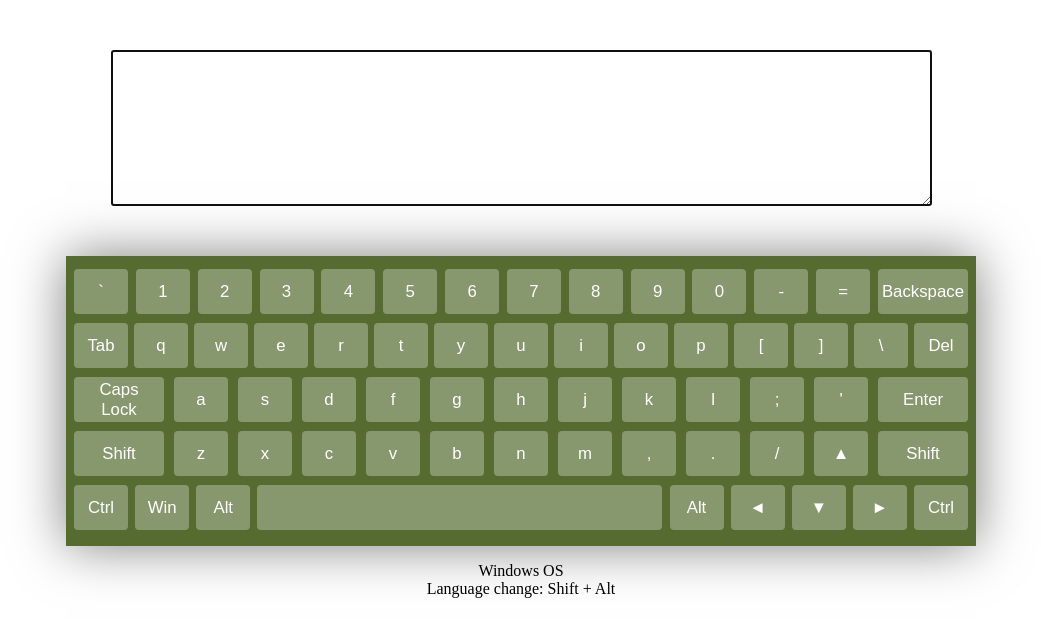
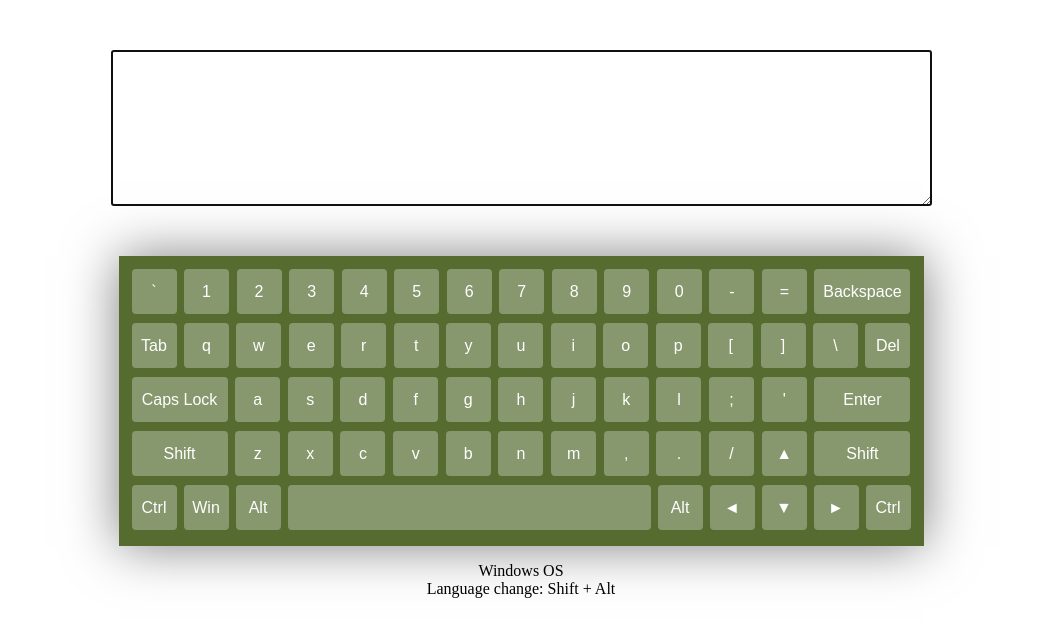
Before and after one commit to Tanya-Kh/Virtual-Keyboard, a plain HTML site: page index.html in a window 1280 px wide. Shown: the whole page, without its empty margins (119-1160 px from the left). Drawn offline with Linux system fonts and the light colour scheme.

Commit message:
refactor: create objects, add arrow functions change keyboard styles, simplify language change logic to avoid code dublication

```diff
--- a/script.js
+++ b/script.js
@@ -1,127 +1,140 @@
-const wrapper = document.createElement("div");
-const keyboard = document.createElement("div");
-const textarea = document.createElement("textarea");
-let keysPressed = [];
-let lang = localStorage.getItem("lang");
+const languages = {
+	en: "en",
+	ru: "ru",
+};
 
-const keys = [
-	'`', '1', '2', '3', '4', '5', '6', '7', '8', '9', '0', '-', '=', 'Backspace', 'Tab', 'q', 'w', 'e', 'r', 't', 'y', 'u', 'i', 'o', 'p', '[', ']', '\\', 'Del', 'Caps Lock', 'a', 's', 'd', 'f', 'g', 'h', 'j', 'k', 'l', ';', '\'', 'Enter', 'Shift', 'z', 'x', 'c', 'v', 'b', 'n', 'm', ',', '.', '/', '&#9650', 'Shift', 'Ctrl', 'Win', 'Alt', ' ', 'Alt', '&#9668', '&#9660', '&#9658', 'Ctrl'
-];
+const classes = {
+	wrapper: "wrapper",
+	textarea: "textarea",
+	keyboard: "keyboard",
+	key: "key",
+	wide: "key-wide",
+	extraWide: "key-extra-wide",
+	keyActive: "key-active",
+};
+
+const keys = {
+	[languages.en]: [
+		'`', '1', '2', '3', '4', '5', '6', '7', '8', '9', '0', '-', '=', 'Backspace', 'Tab', 'q', 'w', 'e', 'r', 't', 'y', 'u', 'i', 'o', 'p', '[', ']', '\\', 'Del', 'Caps Lock', 'a', 's', 'd', 'f', 'g', 'h', 'j', 'k', 'l', ';', '\'', 'Enter', 'Shift', 'z', 'x', 'c', 'v', 'b', 'n', 'm', ',', '.', '/', '&#9650', 'Shift', 'Ctrl', 'Win', 'Alt', ' ', 'Alt', '&#9668', '&#9660', '&#9658', 'Ctrl'
+	],
+	[languages.ru]: [
+		'ё', '1', '2', '3', '4', '5', '6', '7', '8', '9', '0', '-', '=', 'Backspace', 'Tab', 'й', 'ц', 'у', 'к', 'е', 'н', 'г', 'ш', 'щ', 'з', 'х', 'ъ', '/', 'Del', 'Caps Lock', 'ф', 'ы', 'в', 'а', 'п', 'р', 'о', 'л', 'д', 'ж', 'э', 'Enter', 'Shift', 'я', 'ч', 'с', 'м', 'и', 'т', 'ь', 'б', 'ю', '.', '&#9650', 'Shift', 'Ctrl', 'Win', 'Alt', ' ', 'Alt', '&#9668', '&#9660', '&#9658', 'Ctrl'
+	],
+};
 
 const keyCodes = [
 	'Backquote', 'Digit1', 'Digit2', 'Digit3', 'Digit4', 'Digit5', 'Digit6', 'Digit7', 'Digit8', 'Digit9', 'Digit0', 'Minus', 'Equal', 'Backspace', 'Tab', 'KeyQ', 'KeyW', 'KeyE', 'KeyR', 'KeyT', 'KeyY', 'KeyU', 'KeyI', 'KeyO', 'KeyP', 'BracketLeft', 'BracketRight', 'Backslash', 'Delete', 'CapsLock', 'KeyA', 'KeyS', 'KeyD', 'KeyF', 'KeyG', 'KeyH', 'KeyJ', 'KeyK', 'KeyL', 'Semicolon', 'Quote', 'Enter', 'ShiftLeft', 'KeyZ', 'KeyX', 'KeyC', 'KeyV', 'KeyB', 'KeyN', 'KeyM', 'Comma', 'Period', 'Slash', 'ArrowUp', 'ShiftRight', 'ControlLeft', 'MetaLeft', 'AltLeft', 'Space', 'AltRight', 'ArrowLeft', 'ArrowDown', 'ArrowRight', 'ControlRight'
 ];
 
-const russianKeys = [
-	'ё', '1', '2', '3', '4', '5', '6', '7', '8', '9', '0', '-', '=', 'Backspace', 'Tab', 'й', 'ц', 'у', 'к', 'е', 'н', 'г', 'ш', 'щ', 'з', 'х', 'ъ', '/', 'Del', 'Caps Lock', 'ф', 'ы', 'в', 'а', 'п', 'р', 'о', 'л', 'д', 'ж', 'э', 'Enter', 'Shift', 'я', 'ч', 'с', 'м', 'и', 'т', 'ь', 'б', 'ю', '.', '&#9650', 'Shift', 'Ctrl', 'Win', 'Alt', ' ', 'Alt', '&#9668', '&#9660', '&#9658', 'Ctrl'
-];
-
-document.body.onload = init();
+document.body.onload = init;
 
 function init() {
-	addWrapper();
-	addTextArea();
-	addKeyboard();
-	checkLanguage();
-	addNotes();
+	const wrapper = addWrapper();
+	setLanguage();
+	addTextArea(wrapper);
+	const keyboard = addKeyboard(wrapper);
+	addKeys(keyboard);
+	setKeys();
+	addNotes(wrapper);
 }
 
 function addWrapper() {
-	wrapper.classList.add("wrapper");
+	const wrapper = document.createElement("div");
+
+	wrapper.classList.add(classes.wrapper);
 	document.body.insertBefore(wrapper, document.body.childNodes[0]);
+
+	return wrapper;
 }
 
-function addTextArea() {
+function addTextArea(wrapper) {
+	const textarea = document.createElement(classes.textarea);
+
 	textarea.setAttribute("rows", "10");
 	textarea.setAttribute("cols", "100");
 	textarea.setAttribute("autofocus", "autofocus");
 	wrapper.appendChild(textarea);
 }
 
-function addKeyboard() {
-	keyboard.classList.add("keyboard");
+function addKeyboard(wrapper) {
+	const keyboard = document.createElement("div");
+
+	keyboard.classList.add(classes.keyboard);
 	wrapper.appendChild(keyboard);
+
+	return keyboard;
 }
 
-function checkLanguage() {
-	if (typeof lang === "undefined" || lang === null) {
-		lang = "en";
-		localStorage.setItem("lang", lang);
-		addKeys();
-	} else {
-		lang = localStorage.getItem("lang");
-		addKeys();
-		changeKeys();
+function addKeys(keyboard) {
+	keyCodes.forEach((keyCode) => {
+		const button = document.createElement("button");
+
+		button.setAttribute("id", keyCode);
+		button.className = classes.key;
+
+		if (keyCode === "Backspace" ||
+			keyCode === "Enter" ||
+			keyCode === "CapsLock" ||
+			keyCode === "ShiftLeft" ||
+			keyCode === "ShiftRight") {
+			button.classList.add(classes.wide);
+		}
+		else if (keyCode === "Space") {
+			button.classList.add(classes.extraWide);
+		}
+
+		keyboard.appendChild(button);
+	});
+}
+
+function addNotes(wrapper) {
+	const notes = document.createElement("p");
+
+	notes.innerText = `Windows OS
+					Language change: Shift + Alt`;
+	wrapper.appendChild(notes);
+}
+
+function getLanguage() {
+	return localStorage.getItem("lang");
+}
+
+function setLanguage() {
+	if (!getLanguage()) {
+		localStorage.setItem("lang", languages.en);
 	}
 }
 
-function addKeys() {
-
-	for (let i = 0; i < keys.length; i++) {
-		let button = document.createElement("button");
-		button.innerHTML = keys[i];
-		button.setAttribute("id", keyCodes[i]);
-		button.className = "key";
-
-		if (keys[i] == "Backspace" ||
-			keys[i] == "Enter" ||
-			keys[i] == "Caps Lock") {
-			button.classList.add("key-wide");
-		}
-		else if (keys[i] == " ") {
-			button.classList.add("key-extra-wide");
-		}
-		else if (keys[i] == "Shift") {
-			button.classList.add("key-shift");
-		}
-		keyboard.appendChild(button);
-	}
+function toggleLanguage() {
+	const currentLanguage = getLanguage();
+	localStorage.setItem("lang", currentLanguage === languages.en ? languages.ru : languages.en);
 }
 
-function addNotes() {
-	let notes = document.createElement("p");
-	notes.innerHTML = "Windows OS<br>Language change: Shift + Alt";
-	wrapper.appendChild(notes);
-}
+document.addEventListener("keydown", (event) => {
+	const key = document.getElementById(event.code);
 
-document.addEventListener("keydown", function (event) {
+	if (key) {
+		key.classList.add(classes.keyActive);
 
-	if (document.getElementById(event.code)) {
-		document.getElementById(event.code).classList.add("key-active");
-		keysPressed.push(event.code);
-		if ((keysPressed[0] == "ShiftLeft" && event.code == "AltLeft") ||
-			(keysPressed[0] == "AltLeft" && event.code == "ShiftLeft")) {
-			changeLang();
+		if (event.altKey && event.shiftKey) {
+			toggleLanguage();
+			setKeys();
 		}
 	}
 });
 
-document.addEventListener("keyup", function (event) {
+document.addEventListener("keyup", (event) => {
+	const key = document.getElementById(event.code);
 
-	if (document.getElementById(event.code)) {
-		document.getElementById(event.code).classList.remove("key-active");
-		keysPressed.length = 0;
+	if (key) {
+		key.classList.remove(classes.keyActive);
 	}
 });
 
-function changeLang() {
-	lang == "en" ? lang = "ru" : lang = "en";
-	changeKeys();
-	localStorage.setItem("lang", lang);
+function setKeys() {
+	const [keyboard] = document.getElementsByClassName(classes.keyboard);
+
+	keyboard.childNodes.forEach((button, index) => {
+		button.innerHTML = keys[getLanguage()][index];
+	});
 }
-
-function changeKeys() {
-	let alphabet;
-	let keyboardKeys = document.getElementsByClassName("keyboard")[0];
-
-	if (lang == "en") {
-		alphabet = keys;
-	} else {
-		alphabet = russianKeys;
-	}
-
-	for (let i = 0; i < alphabet.length; i++) {
-		let button = keyboardKeys.childNodes[i];
-		button.innerHTML = alphabet[i];
-	}
-}
--- a/style.css
+++ b/style.css
@@ -16,8 +16,8 @@ textarea {
     flex-wrap: wrap;
     justify-content: space-between;
     position: relative;
-    width: 900px;
-    padding: 10px 5px;
+    width: 785px;
+    padding: 10px 10px;
     background: #556b2f;
     box-shadow: 0 0 50px rgba(0, 0, 0, 0.5);
     height: 270px;
@@ -30,14 +30,13 @@ textarea {
 
 .key {
     height: 45px;
-    width: 6%;
-    max-width: 90px;
+    width: 45px;
     margin: 3px;
     border-radius: 4px;
     border: none;
     background: rgba(255, 255, 255, 0.3);
     color: #ffffff;
-    font-size: 1.05rem;
+    font-size: 1rem;
     outline: none;
     cursor: pointer;
     display: inline-flex;
@@ -54,15 +53,11 @@ textarea {
 }
 
 .key-wide {
-    width: 11%;
-}
-.key-shift{
-    width: 20%;
+    width: 96px;
 }
 
 .key-extra-wide {
-    width: 45%;
-    max-width: 500px;
+    width: 363px;
 }
 
 p {
```
